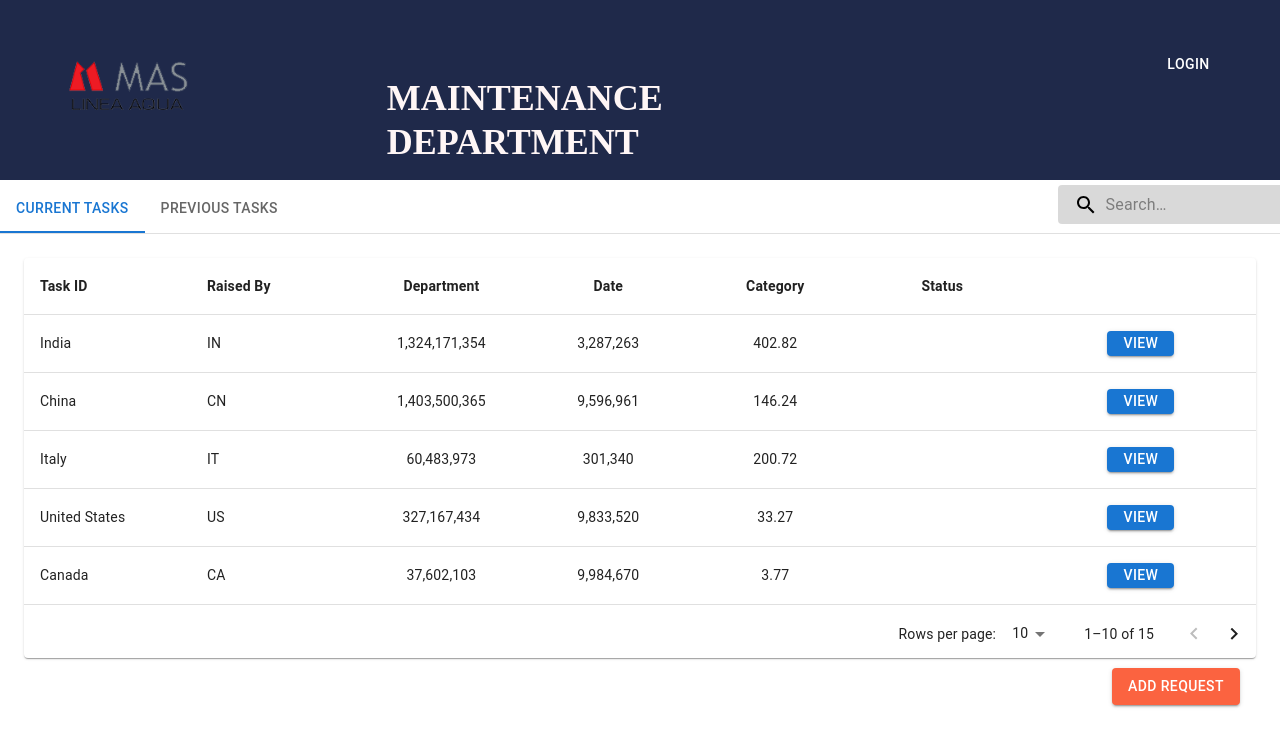
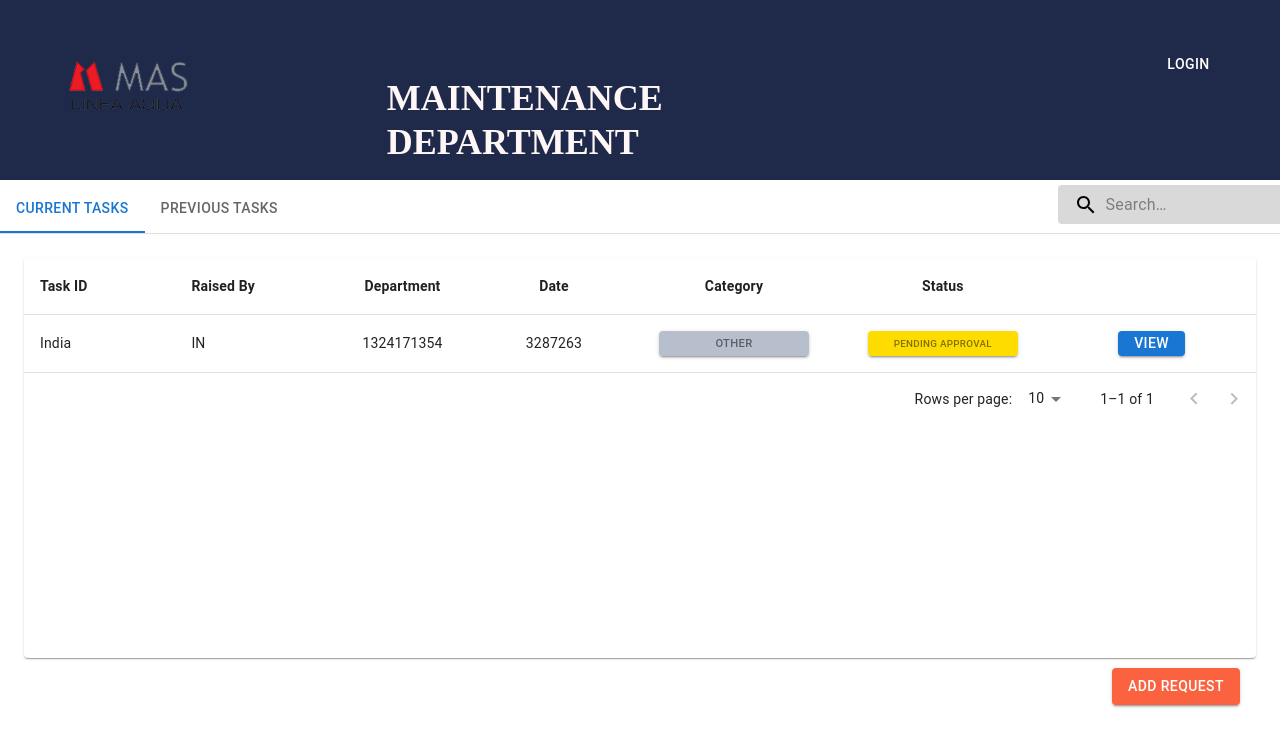
Before and after one commit to manoddesilva/help_desk, a React (Create React App) app: page / in a window 1280 px wide. Shown: the top 746 px of the page. Built offline with nearby package versions, Linux system fonts and the light colour scheme.

Commit message:
Table_status
added buttons for status and category

```diff
--- a/src/components/HomeTable1.jsx
+++ b/src/components/HomeTable1.jsx
@@ -8,26 +8,28 @@ import TableHead from '@mui/material/TableHead';
 import TablePagination from '@mui/material/TablePagination';
 import TableRow from '@mui/material/TableRow';
 import { Button } from '@mui/material';
+import StatusButton from './mini/StatusButton';
+import CategoryButton from './mini/CategoryButton';
 
 const columns = [
-  { id: 'name', label: 'Task ID', minWidth: 100 },
-  { id: 'code', label: 'Raised By', minWidth: 100 },
+  { id: 'taskId', label: 'Task ID', minWidth: 100 },
+  { id: 'raisedBy', label: 'Raised By', minWidth: 100 },
   {
-    id: 'population',
+    id: 'department',
     label: 'Department',
     minWidth: 100,
     align: 'center',
     format: (value) => value.toLocaleString('en-US'),
   },
   {
-    id: 'size',
+    id: 'date',
     label: 'Date',
     minWidth: 100,
     align: 'center',
     format: (value) => value.toLocaleString('en-US'),
   },
   {
-    id: 'density',
+    id: 'category',
     label: 'Category',
     minWidth: 100,
     align: 'center',
@@ -42,27 +44,27 @@ const columns = [
   },
 ];
 
-function createData(name, code, population, size) {
-  const density = population / size;
-  return { name, code, population, size, density };
+function createData(taskId, raisedBy, department, date,category,status) {
+
+  return { taskId, raisedBy, department, date,category,status };
 }
 
 const rows = [
-  createData('India', 'IN', 1324171354, 3287263),
-  createData('China', 'CN', 1403500365, 9596961),
-  createData('Italy', 'IT', 60483973, 301340),
-  createData('United States', 'US', 327167434, 9833520),
-  createData('Canada', 'CA', 37602103, 9984670),
-  createData('Australia', 'AU', 25475400, 7692024),
-  createData('Germany', 'DE', 83019200, 357578),
-  createData('Ireland', 'IE', 4857000, 70273),
-  createData('Mexico', 'MX', 126577691, 1972550),
-  createData('Japan', 'JP', 126317000, 377973),
-  createData('France', 'FR', 67022000, 640679),
-  createData('United Kingdom', 'GB', 67545757, 242495),
-  createData('Russia', 'RU', 146793744, 17098246),
-  createData('Nigeria', 'NG', 200962417, 923768),
-  createData('Brazil', 'BR', 210147125, 8515767),
+  createData('India', 'IN', 1324171354, 3287263,'other','pending approval'),
+  // createData('China', 'CN', 1403500365, 9596961),
+  // createData('Italy', 'IT', 60483973, 301340),
+  // createData('United States', 'US', 327167434, 9833520),
+  // createData('Canada', 'CA', 37602103, 9984670),
+  // createData('Australia', 'AU', 25475400, 7692024),
+  // createData('Germany', 'DE', 83019200, 357578),
+  // createData('Ireland', 'IE', 4857000, 70273),
+  // createData('Mexico', 'MX', 126577691, 1972550),
+  // createData('Japan', 'JP', 126317000, 377973),
+  // createData('France', 'FR', 67022000, 640679),
+  // createData('United Kingdom', 'GB', 67545757, 242495),
+  // createData('Russia', 'RU', 146793744, 17098246),
+  // createData('Nigeria', 'NG', 200962417, 923768),
+  // createData('Brazil', 'BR', 210147125, 8515767),
 ];
 
 export default function HomeTable1() {
@@ -106,17 +108,41 @@ export default function HomeTable1() {
               .slice(page * rowsPerPage, page * rowsPerPage + rowsPerPage)
               .map((row) => {
                 return (
-                  <TableRow hover role="checkbox" tabIndex={-1} key={row.code}>
-                    {columns.map((column) => {
+                  <TableRow hover role="checkbox" tabIndex={-1} key={row.taskId}>
+                    {/* {columns.map((column) => {
                       const value = row[column.id];
                       return (
                         <TableCell key={column.id} align={column.align}>
-                          {column.format && typeof value === 'number'
-                            ? column.format(value)
-                            : value}
+                          {value}
                         </TableCell>
                       );
-                    })}
+                    })} */}
+                    <TableCell key={columns[0].id} >
+                        {row.taskId}
+                    </TableCell>
+
+                    <TableCell key={columns[1].id}  >
+                        {row.raisedBy}
+                    </TableCell>
+
+                    <TableCell key={columns[2].id} align={columns[2].align} >
+                        {row.department}
+                    </TableCell>
+
+                    <TableCell key={columns[3].id} align={columns[3].align} >
+                        {row.date}
+                    </TableCell>
+
+                    <TableCell key={columns[4].id} align={columns[4].align} >
+                        <CategoryButton category={row.category}></CategoryButton>
+                    </TableCell>
+
+                    <TableCell key={columns[5].id} align={columns[5].align} >
+                        <StatusButton status={row.status}></StatusButton>
+                    </TableCell>
+
+
+
                     <TableCell key= 'buttons'
                       align='center'
                     style={{ minWidth: 150}}>
@@ -130,7 +156,7 @@ export default function HomeTable1() {
         </Table>
       </TableContainer>
       <TablePagination
-        rowsPerPageOptions={[10, 25, 100]}
+        rowsPerPageOptions={[5,10, 25, 100]}
         component="div"
         count={rows.length}
         rowsPerPage={rowsPerPage}
--- /dev/null
+++ b/src/components/mini/CategoryButton.jsx
@@ -0,0 +1,110 @@
+import React, { useState } from "react";
+import { Button } from "@mui/material";
+
+export default function CategoryButton(props) {
+  const category = props.category;
+
+  if (category == "part and machinery") {
+    return (
+      <Button
+        variant="contained"
+        style={{
+          backgroundColor: "#C9F3E1",
+          color: "#21B174",
+          height: "25px",
+          width: "150px",
+          fontSize: "80%"
+        }}
+      >
+        part & machinery
+      </Button>
+    );
+  }
+
+  if (category == "building") {
+    return (
+      <Button
+        variant="contained"
+        style={{
+          backgroundColor: "#5CF8E5",
+          color: "#28746B",
+          height: "25px",
+          width: "150px",
+          fontSize: "80%",
+        }}
+      >
+        building
+      </Button>
+    );
+  }
+
+  if (category == "fabrication") {
+    return (
+      <Button
+        variant="contained"
+        style={{
+          backgroundColor: "#F0939C",
+          color: "#6B393D",
+          height: "25px",
+          width: "150px",
+          fontSize: "80%",
+        }}
+      >
+        fabrication
+      </Button>
+    );
+  }
+
+  if (category == "health and safety") {
+    return (
+      <Button
+        variant="contained"
+        style={{
+          backgroundColor: "#F7F198",
+          color: "#858250",
+          height: "25px",
+          width: "150px",
+          fontSize: "70%",
+        }}
+      >
+        health & safety
+      </Button>
+    );
+  }
+
+  if (category == "furniture") {
+    return (
+      <Button
+        variant="contained"
+        style={{
+          backgroundColor: "#73C6E9",
+          color: "#2B5060",
+          height: "25px",
+          width: "150px",
+          fontSize: "80%",
+        }}
+      >
+        furniture
+      </Button>
+    );
+  }
+
+  if (category == "other") {
+    return (
+      <Button
+        variant="contained"
+        style={{
+          backgroundColor: "#B8BFCC",
+          color: "#5A5E66",
+          height: "25px",
+          width: "150px",
+          fontSize: "80%",
+        }}
+      >
+        other
+      </Button>
+    );
+  }
+
+
+}
```
